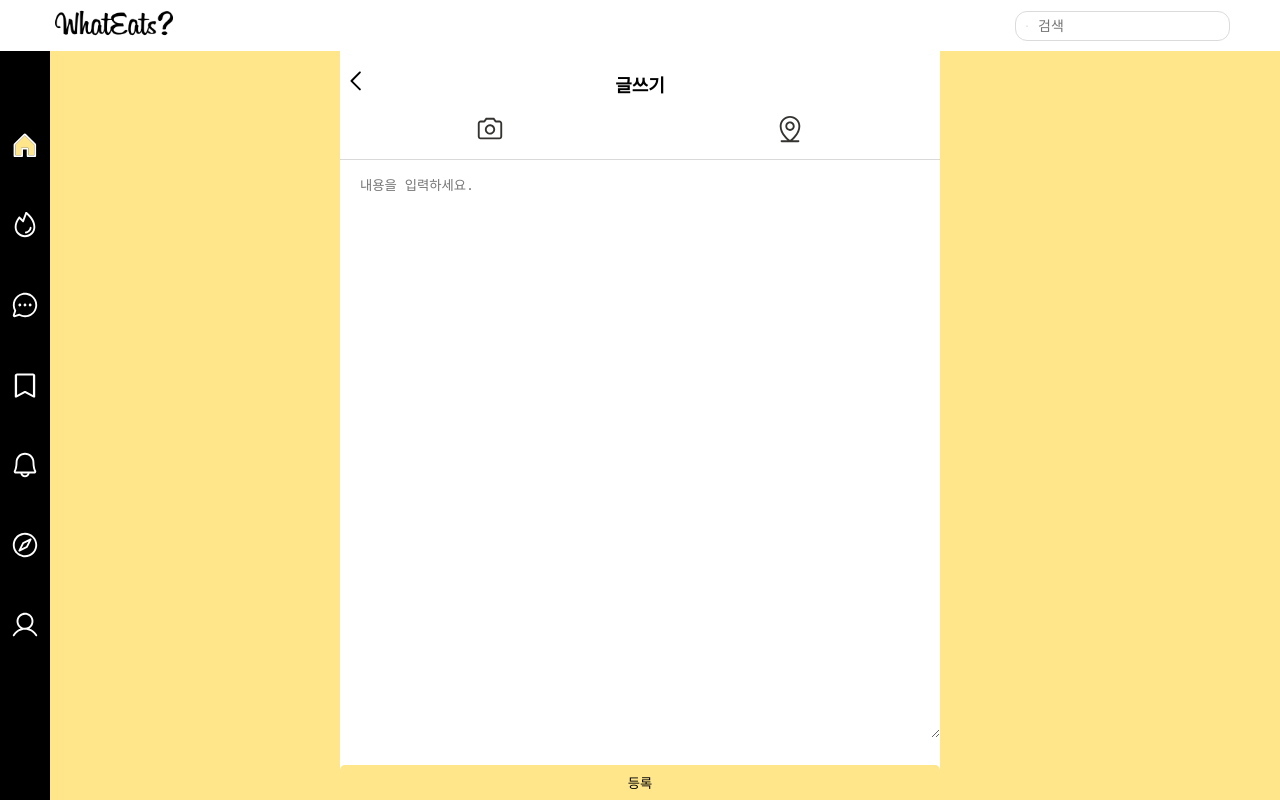
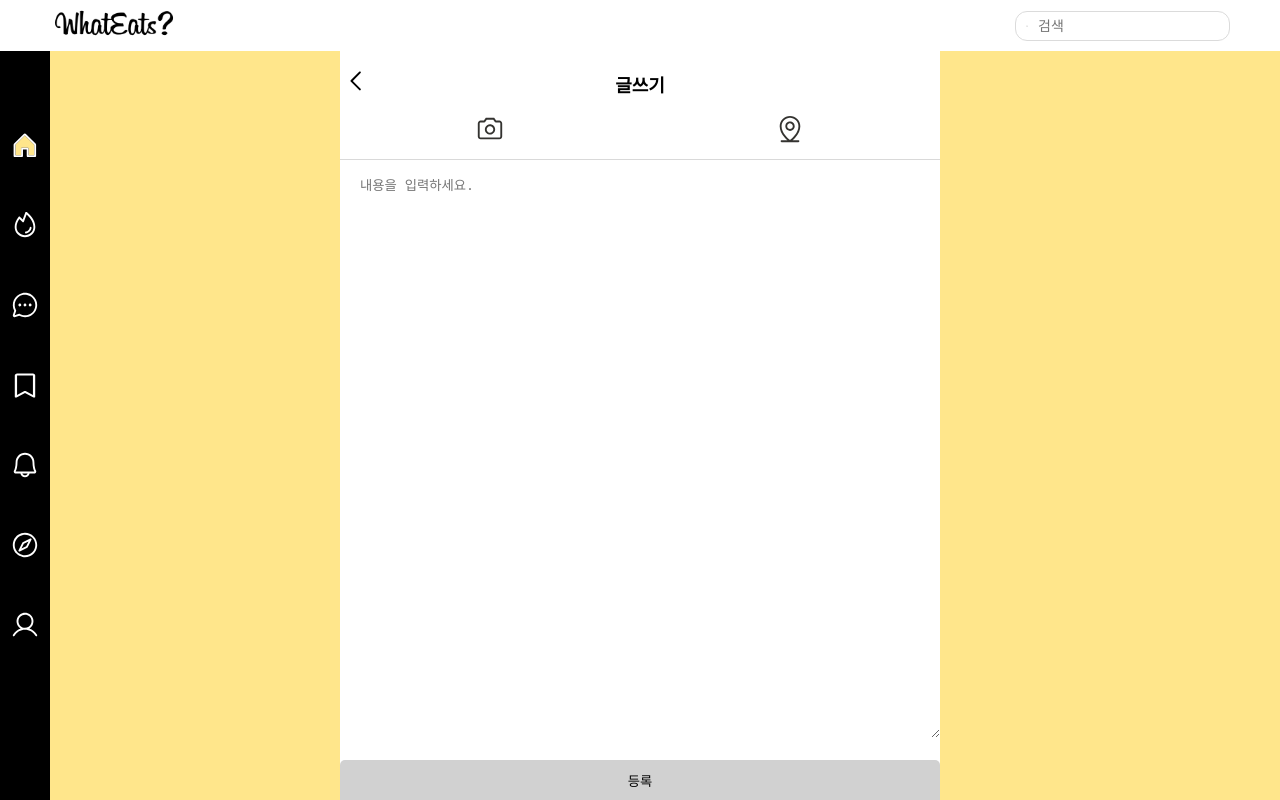
Before and after one commit to prgrms-fe-devcourse/NFE1_2_Youngstar, a React (Vite) app: page /postform in a window 1280 px wide. Built offline with nearby package versions, Linux system fonts and the light colour scheme.

Commit message:
fix: 등록 버튼의 색 수정

```diff
--- a/src/styles/css/PostFormPage.css
+++ b/src/styles/css/PostFormPage.css
@@ -21,10 +21,10 @@
 .content-box button {
   width: 100%;
   max-width: 600px;
-  height: 35px;
+  height: 40px;
   position: fixed;
   bottom: 0px;
   border: none;
-  background-color: #FFE68B;
+  background-color: #d1d1d1;
   border-radius: 5px 5px 0 0;
 }
--- a/src/styles/scss/PostFormPage.scss
+++ b/src/styles/scss/PostFormPage.scss
@@ -24,11 +24,11 @@
     button{
         width: 100%;
         max-width: 600px;
-        height: 35px;
+        height: 40px;
         position: fixed;
         bottom: 0px;
         border: none;
-        background-color: #FFE68B;
+        background-color: #d1d1d1;
         border-radius: 5px 5px 0 0;
     }
 }
```
